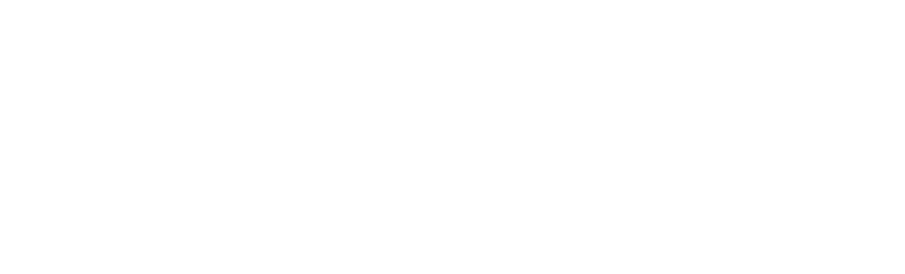
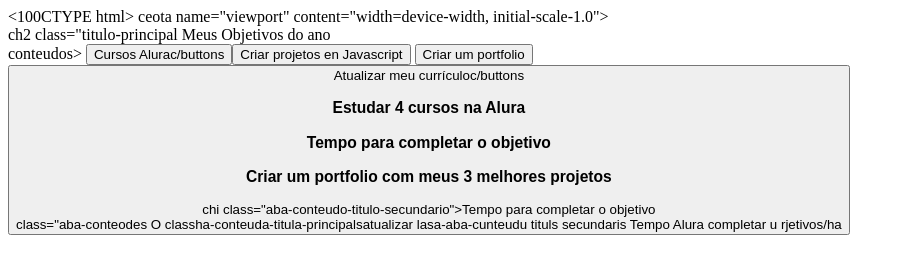
Before and after one commit to EstherFernanda/siteescola, a plain HTML site: page index.html in a window 1280 px wide. Shown: the whole page, without its empty margins (0-905 px from the left). Drawn offline with Linux system fonts and the light colour scheme.

Commit message:
Update index.html
.

```diff
--- a/index.html
+++ b/index.html
@@ -1,8 +1,71 @@
-<!DOCTYPE html>
-<html lang="pt">
+<100CTYPE html>
+
+<html lang="pt-br">
+
 <head>
-    <meta charset="UTF-8">
-    <meta name="viewport" content="width=device-width, initial-scale=1.0">
-    <title>Document</title>
-    <link real="stylesheet" href="style.css">
+
+<meta charset="UTF-8">
+
+ceota name="viewport" content="width=device-width, initial-scale-1.0">
+
+<title>Meus objetivos do ano </title>
+
+<link rel="stylesheet" href="style.css">
+
 </head>
+
+<body>
+
+<section class="conteudo-principal">
+
+ch2 class="titulo-principal Meus Objetivos do ano<span> </span></h2>
+
+<div class->conteudos>
+
+<button class="botao ativo">Cursos Alurac/buttons
+
+<div class="botões">
+
+<button class="botao">Criar projetos en Javascript</button>
+
+<button class-"botao">Criar um portfolio</button>
+
+</div>
+
+<button class="botao">Atualizar meu currículoc/buttons
+
+<div class="abas-textos"> <div class="aba-conteudo ativo">
+
+<h3 class="aba-conteudo-titulo-principal">Estudar 4 cursos na Alura</h3>
+
+<h4 class="aba-conteudo-titulo-secundario Tempo para completar o objetivo</h4>
+
+</div>
+
+<div class="aba-conteudo">
+
+<h3 class="aba-conteudo-titulo-principal Criar S projetos en Javascript</h3>
+
+<h4 class="aba-conteudo-titulo secundario">Tempo para completar o objetivo</h4>
+
+</div>
+
+<div class-aba-conteudo">
+
+<h3 class="aba-conteudo-titulo-principal">Criar um portfolio com meus 3 melhores projetos</h3> chi class="aba-conteudo-titulo-secundario">Tempo para completar o objetivo</h4>
+
+</div>
+
+class="aba-conteodes
+
+O classha-conteuda-titula-principalsatualizar lasa-aba-cunteudu tituls secundaris Tempo Alura completar u rjetivos/ha
+
+<script sromains/scripts
+
+</body>
+
+</st
+
+</
+
+</d
```
